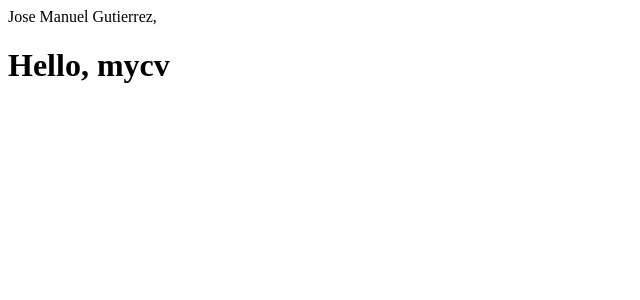
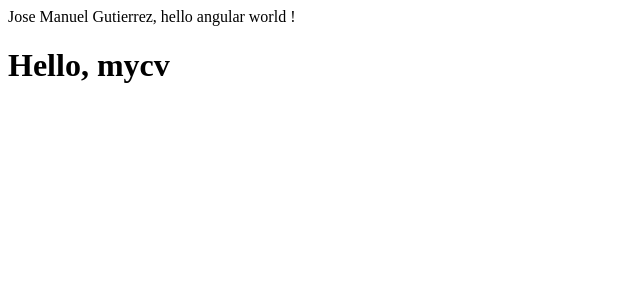
Before and after one commit to JoseGtz999/JoseGtz999.github.io, an Angular app: page / in a window 1280 px wide. Shown: the top 300 px of the page, without its empty margins (0-640 px from the left). Built offline with nearby package versions, Linux system fonts and the light colour scheme.

Commit message:
update title

```diff
--- a/src/app/app.component.html
+++ b/src/app/app.component.html
@@ -1,2 +1,2 @@
-Jose Manuel Gutierrez,
+Jose Manuel Gutierrez, hello angular world !
 <h1>Hello, mycv</h1>
```
Also changed, not shown: 3 other files (tests, documents, lock files or other folders).
